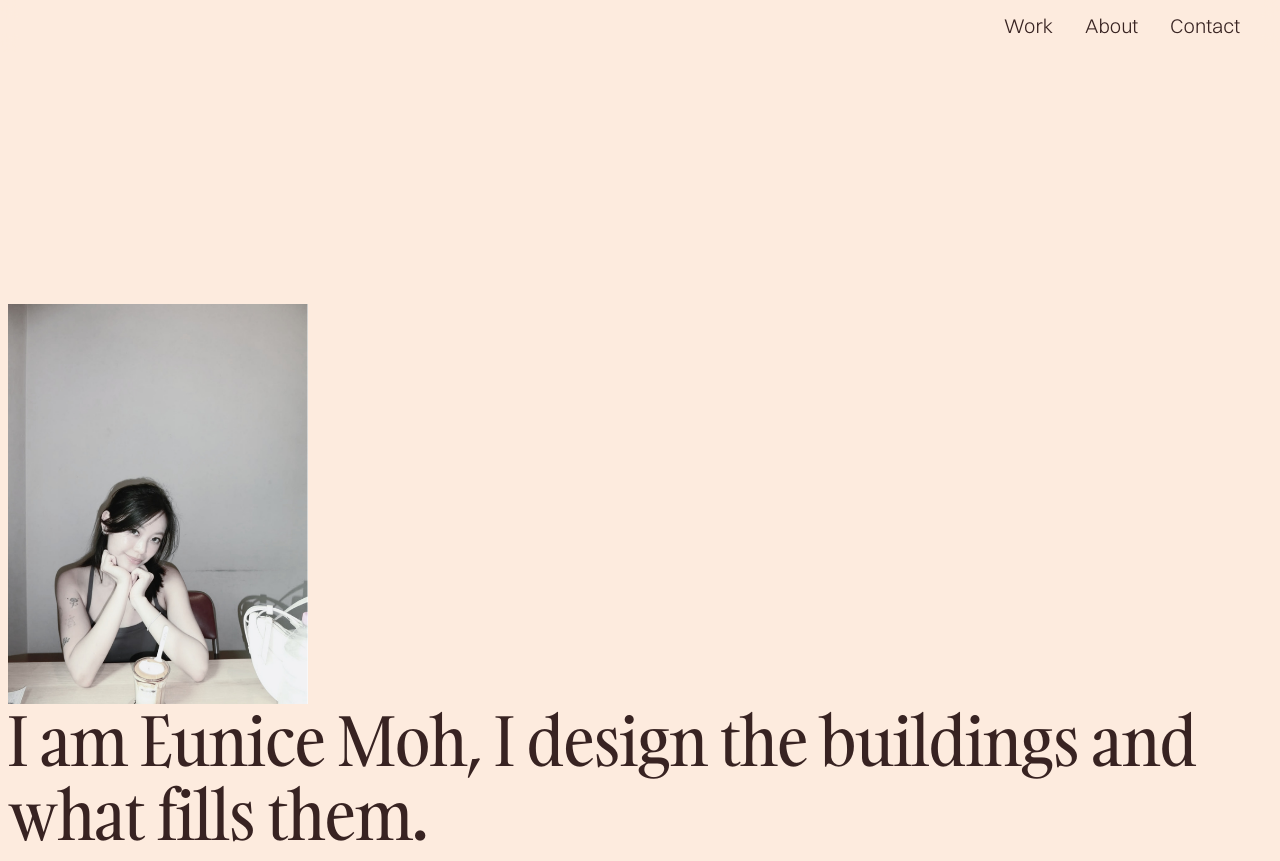
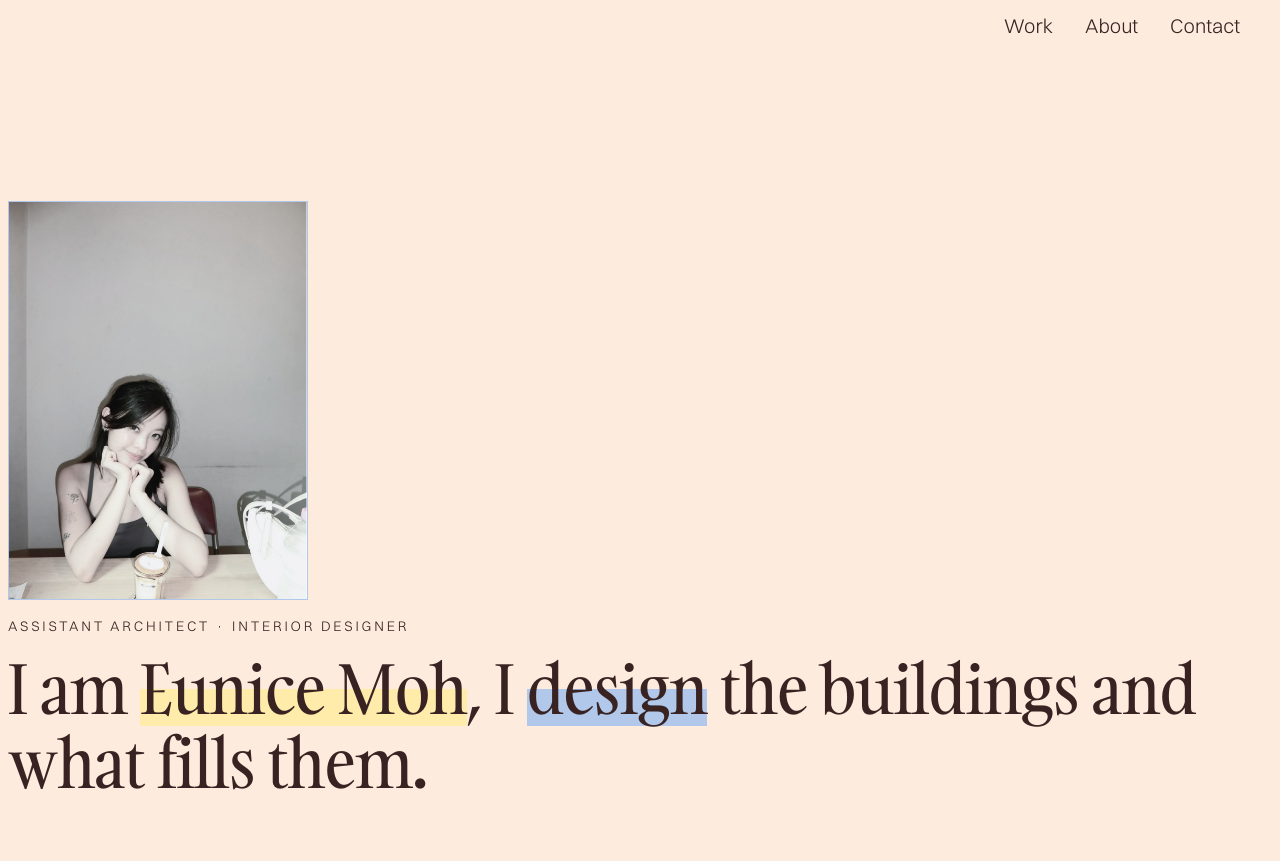
Before and after one commit to k1oooo/eunice-portfolio, a Next.js app in the folder website/: page / in a window 1280 px wide. After the commit the page ends 809 px from the top, so only its background shows below. Built offline with nearby package versions, Linux system fonts and the light colour scheme.

Commit message:
Update page.tsx

```diff
--- a/website/app/page.tsx
+++ b/website/app/page.tsx
@@ -4,19 +4,32 @@ import Image from "next/image";
 export default function Home() {
   return (
     <>
-      <main className="max-w-7xl mx-2 ">
-        <section>
-          <div className="flex flex-col justify-end min-h-screen">
+      <main className="flex flex-1 flex-col max-w-7xl mx-2 ">
+        <section className="flex flex-1 flex-col justify-end gap-4">
           <Image
             src="/images/eunice-pfp.png"
             width={300}
-              height={100}
+            height={300}
             alt="eunice pfp"
+            className="border border-sky"
           />
+          <p className="text-sm uppercase tracking-[0.2em]">
+            Assistant Architect · Interior Designer
+          </p>
+
           <h1>
-              I am Eunice Moh, I design the buildings and what fills them.
+            I am{" "}
+            <span className="relative inline-block">
+              <span className="relative z-10">Eunice Moh</span>
+              <span className="absolute bottom-0 left-0 h-[50%] w-full bg-butter" />
+            </span>
+            , I{" "}
+            <span className="relative inline-block">
+              <span className="relative z-10">design</span>
+              <span className="absolute bottom-0 left-0 h-[50%] w-full bg-sky" />
+            </span>{" "}
+            the buildings and what fills them.
           </h1>
-          </div>
         </section>
       </main>
     </>
```
Lines whose indentation alone changed are shown as unchanged.
